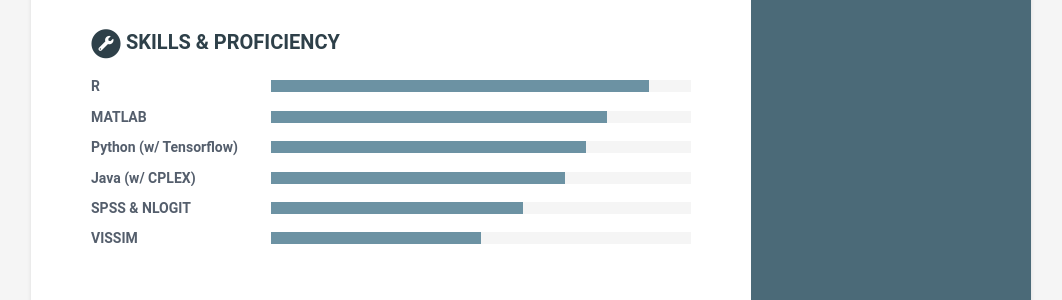
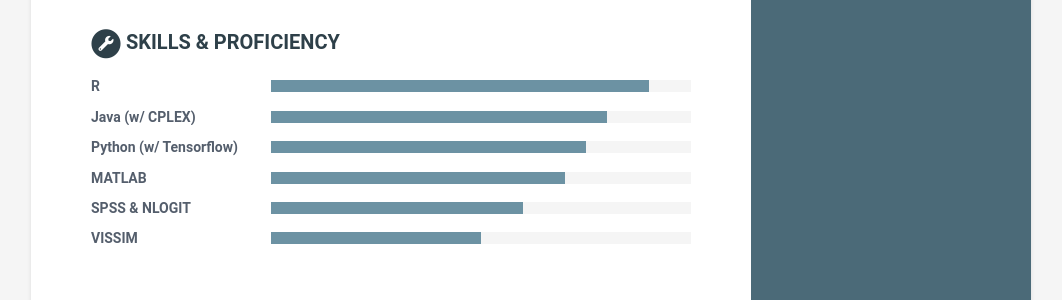
Before and after one commit to eunhanka/eunhanka.github.io, a Jekyll site: the page built from index.html, in a window 1280 px wide and 900 px high, scrolled down 3497 px. Shown: the part 452-752 px from the top of the window, without its empty margins (109-1171 px from the left). Built offline with Jekyll 4.4.1, drawn with Linux system fonts in a browser that asks for light colours.

```diff
--- a/_data/data.yml
+++ b/_data/data.yml
@@ -187,11 +187,11 @@ skills:
     toolset:
       - name: R
         level: 90%
-      - name: MATLAB
+      - name: Java (w/ CPLEX)
         level: 80%
       - name: Python (w/ Tensorflow)
         level: 75%
-      - name: Java (w/ CPLEX)
+      - name: MATLAB
         level: 70%
       - name: SPSS & NLOGIT
         level: 60%
```
